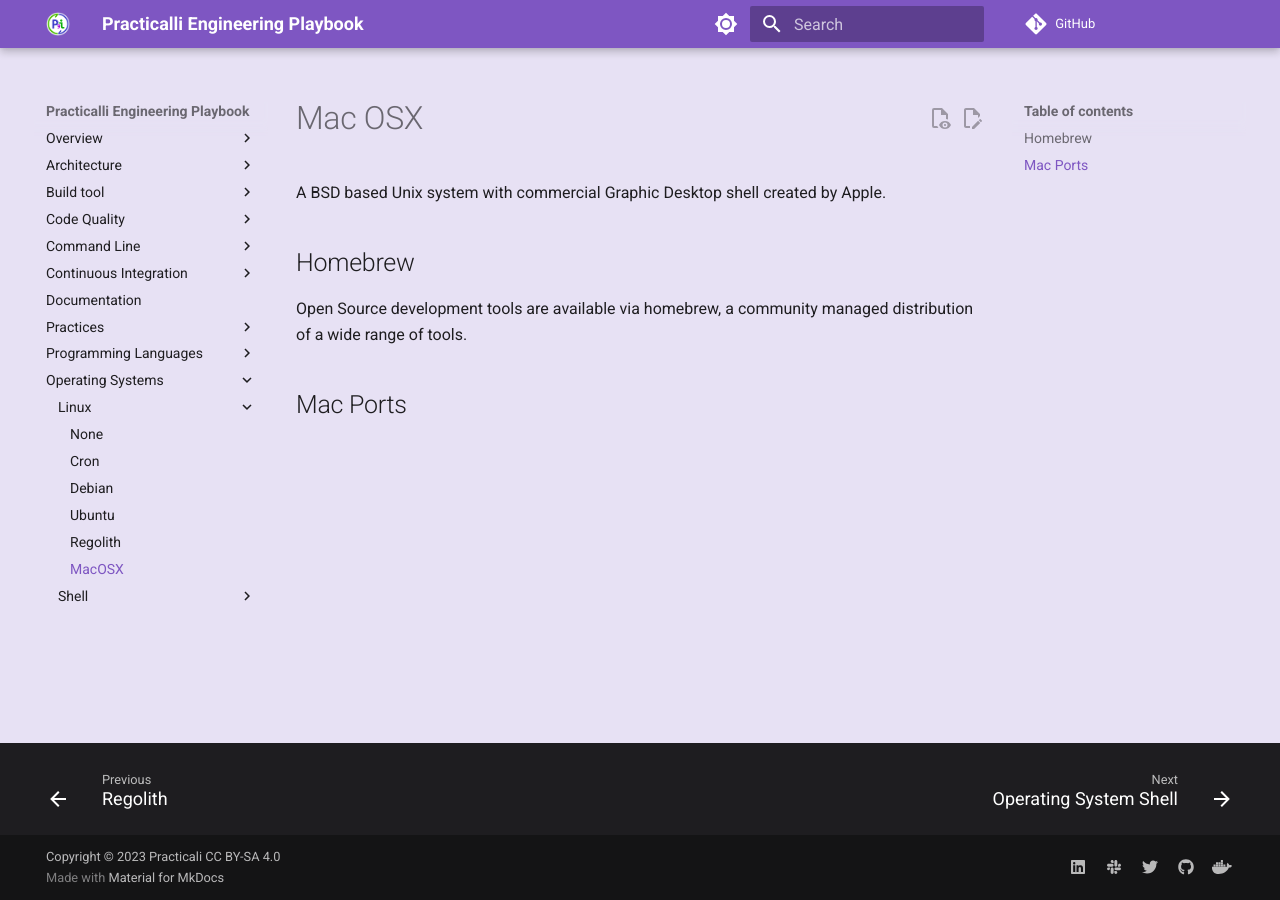
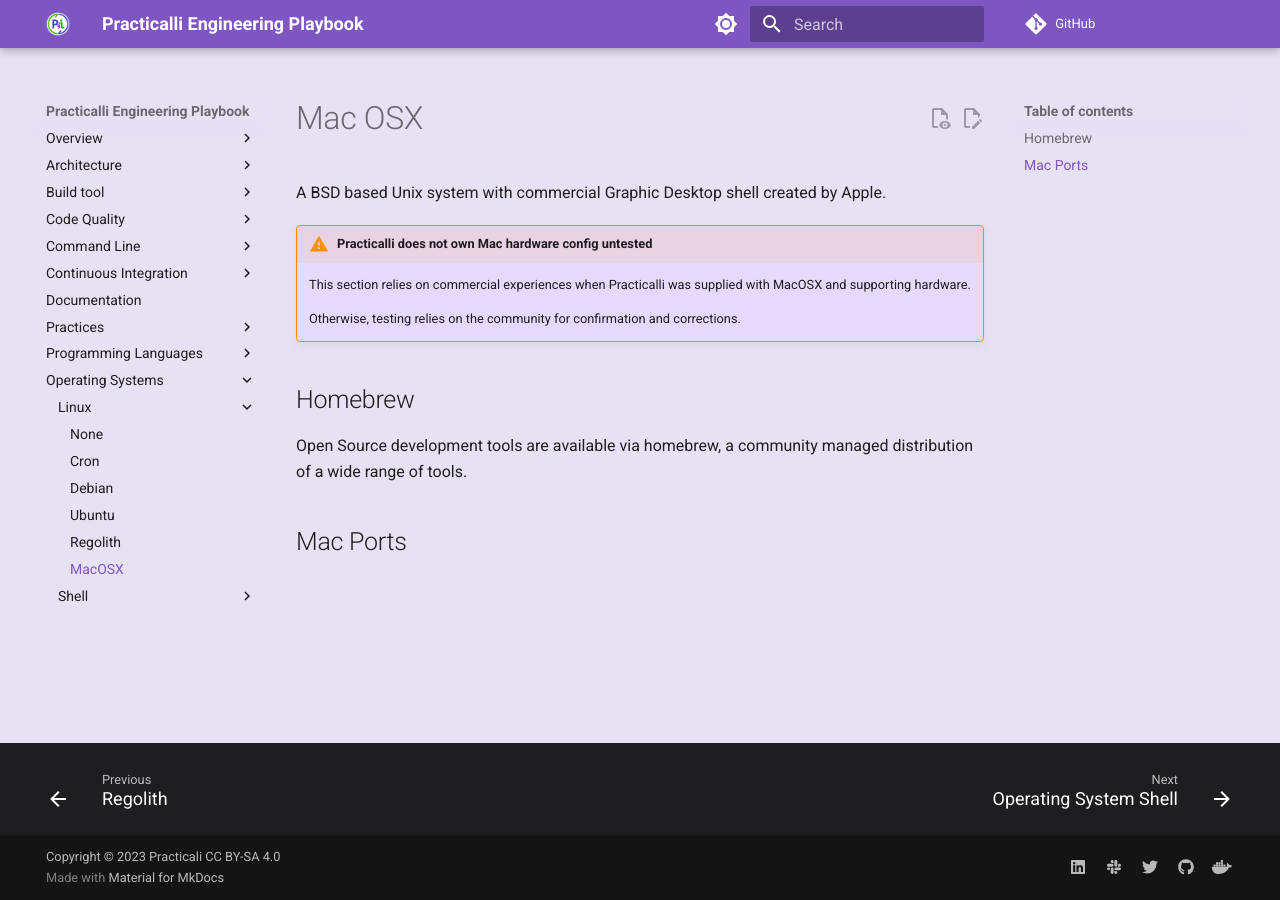
Before and after one commit to practicalli/engineering-playbook, an MkDocs documentation site: the page built from docs/os/macosx.md, in a window 1280 px wide. Built offline with MkDocs 1.6.1 and Material for MkDocs 9.7.7, drawn with Linux system fonts in a browser that asks for light colours; plug-ins that fetch from the network failed and are left out; comment, search, counter and statistics services are not loaded.

Commit message:
os: hint highlighting Practicalli cannot test macosx

```diff
--- a/docs/os/macosx.md
+++ b/docs/os/macosx.md
@@ -1,6 +1,11 @@
 # Mac OSX
 
 A BSD based Unix system with commercial Graphic Desktop shell created by Apple.
+
+!!! WARNING "Practicalli does not own Mac hardware config untested"
+    This section relies on commercial experiences when Practicalli was supplied with MacOSX and supporting hardware.
+
+    Otherwise, testing relies on the community for confirmation and corrections.
 
 
 ## Homebrew
```
